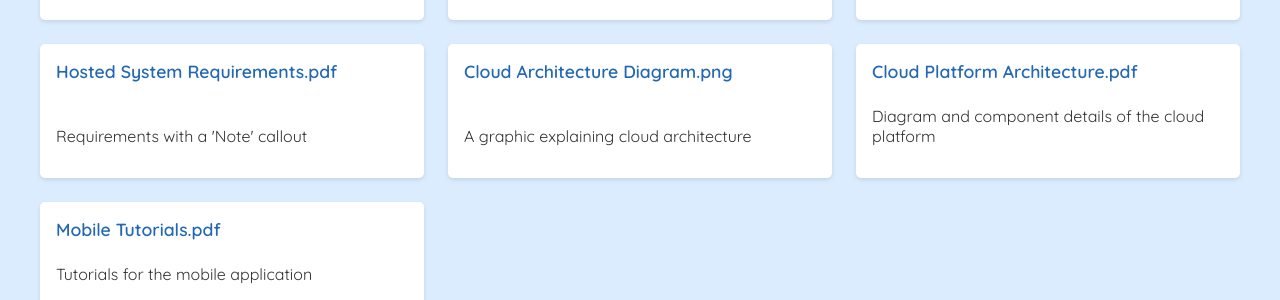
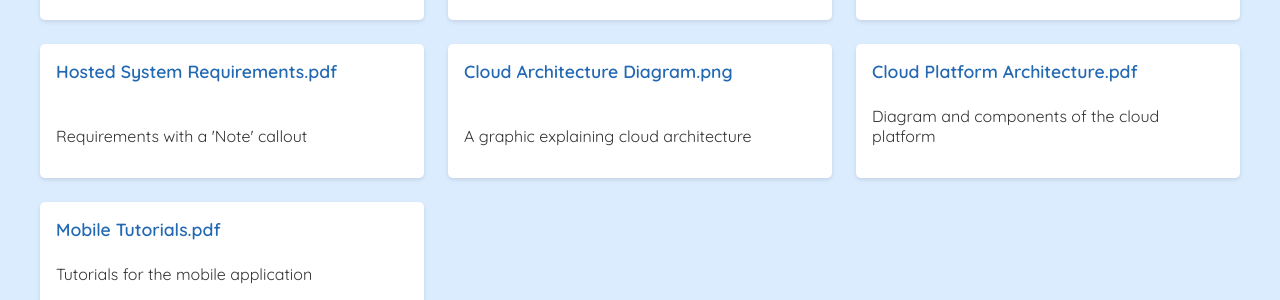
Before and after one commit to Daisy-Docs/Portfolio, a Jekyll site: the page Datex.html, which Jekyll copies as it is, in a window 1280 px wide. Shown: the part 377-677 px from the top of the page. Built offline with Jekyll 4.4.1, drawn with Linux system fonts in a browser that asks for light colours.

Commit message:
Update Datex.html

```diff
--- a/Datex.html
+++ b/Datex.html
@@ -112,7 +112,7 @@
     </div>
     <div class="sample">
       <h2><a href="assets/Documentation/Datex//Old Branding/Cloud%20Platform%20Architecture%202024.pdf">Cloud Platform Architecture.pdf</a></h2>
-      <p>Diagram and component details of the cloud platform</p>
+      <p>Diagram and components of the cloud platform</p>
     </div>
     <div class="sample">
       <h2><a href="assets/Documentation/Datex/Old Branding/Mobile%20Tutorials%20Example.pdf">Mobile Tutorials.pdf</a></h2>
```
